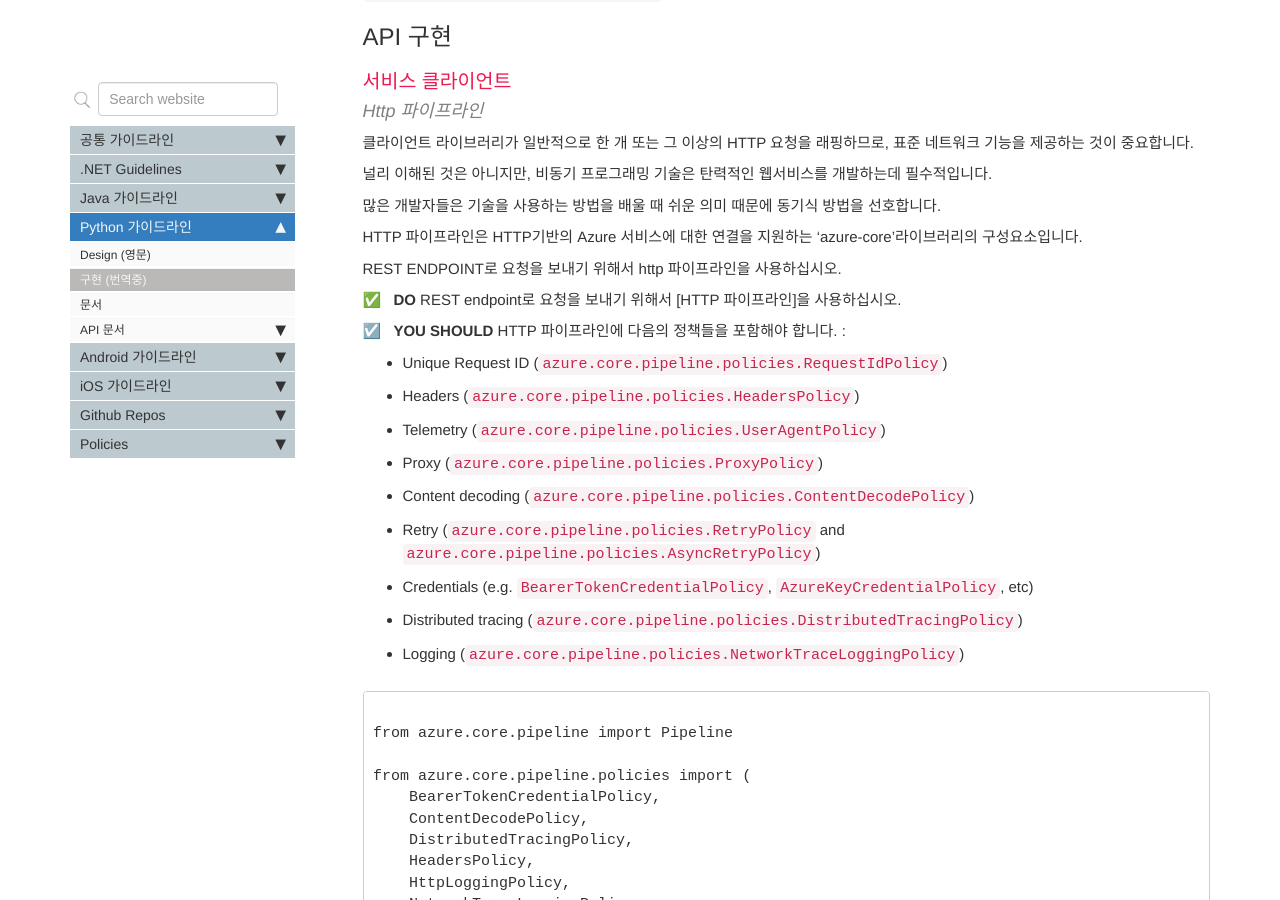
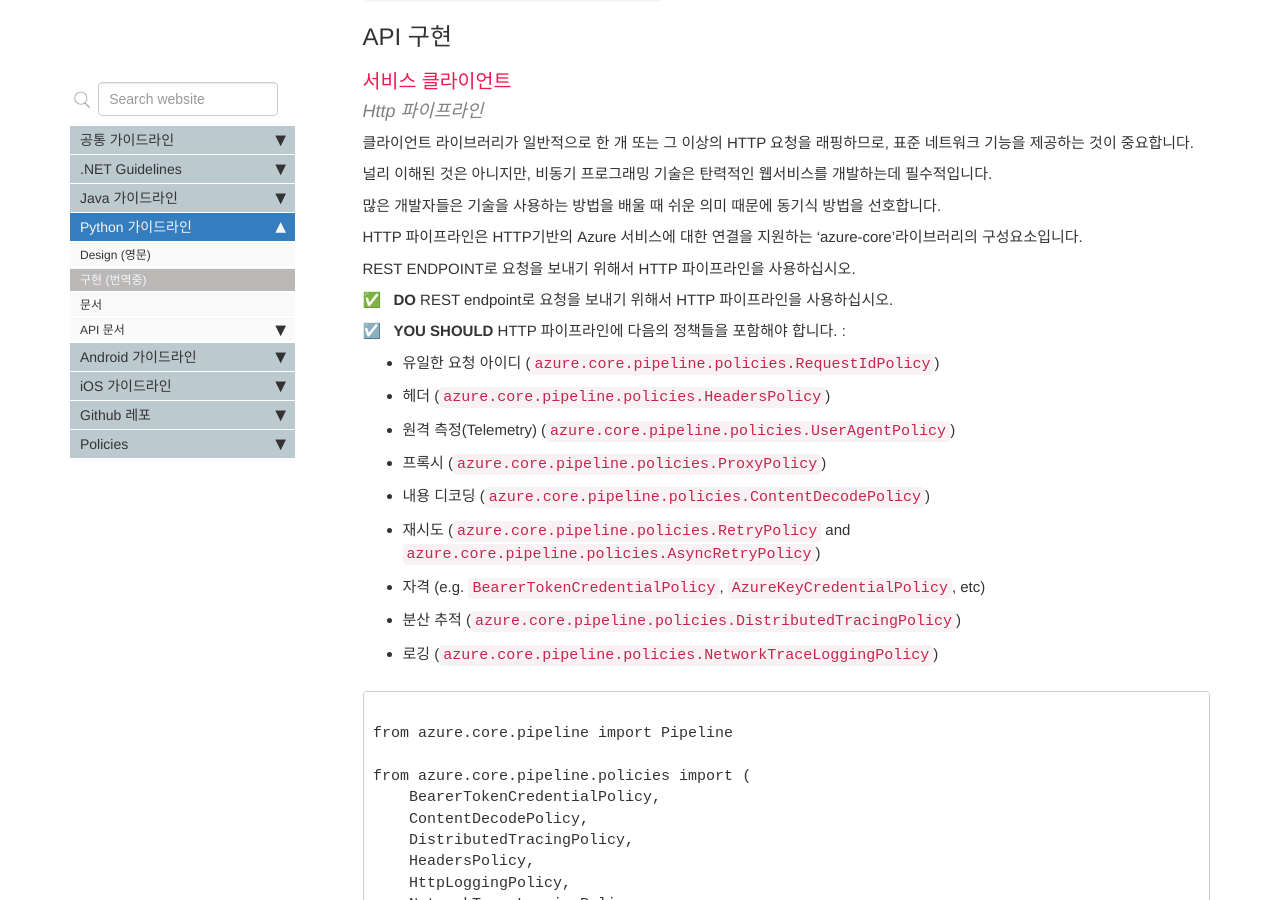
Before and after one commit to Azure/azure-sdk-korean, a Jekyll site: the page built from docs/python/implementation.md, in a window 1280 px wide and 900 px high, scrolled down 811 px. Built offline with Jekyll 4.4.1, drawn with Linux system fonts in a browser that asks for light colours; comment, search, counter and statistics services are not loaded; some of the changed text lies outside the part shown.

Commit message:
translation python implemention.md

````diff
--- a/_data/sidebars/general_sidebar.yml
+++ b/_data/sidebars/general_sidebar.yml
@@ -106,7 +106,7 @@ entries:
         url: /ios_design.html
       - title: Implementation (영문)
         url: /ios_implementation.html
-  - title: Github Repos
+  - title: Github 레포
     folderitems:
       - title: Guidelines Contributions (영문)
         url: /policies_adoption.html
--- a/docs/python/implementation.md
+++ b/docs/python/implementation.md
@@ -11,7 +11,6 @@ sidebar: general_sidebar
 ### 서비스 클라이언트
 
 #### Http 파이프라인
-
 <!-- Since the client library generally wraps one or more HTTP requests, it's important to support standard network capabilities. Although not widely understood, asynchronous programming techniques are essential in developing resilient web services. Many developers prefer synchronous method calls for their easy semantics when learning how to use a technology. The HTTP pipeline is a component in the `azure-core` library that assists in providing connectivity to HTTP-based Azure services. -->
 
 <!-- translation by @hdddhdd -->
@@ -23,21 +22,18 @@ sidebar: general_sidebar
 
 HTTP 파이프라인은 HTTP기반의 Azure 서비스에 대한 연결을 지원하는 'azure-core'라이브러리의 구성요소입니다.
 
-
-
 <!-- {% include requirement/MUST id="python-network-http-pipeline" %} use the [HTTP pipeline] to send requests to service REST endpoints. -->
 
-
-REST ENDPOINT로 요청을 보내기 위해서 http 파이프라인을 사용하십시오.
+REST ENDPOINT로 요청을 보내기 위해서 HTTP 파이프라인을 사용하십시오.
 
 <!-- translation by @hdddhdd -->
-{% include requirement/MUST id="python-network-http-pipeline" %}  REST endpoint로 요청을 보내기 위해서 [HTTP 파이프라인]을 사용하십시오.
+{% include requirement/MUST id="python-network-http-pipeline" %}  REST endpoint로 요청을 보내기 위해서 HTTP 파이프라인을 사용하십시오.
 
 <!-- {% include requirement/SHOULD id="python-network-use-policies" %} include the following policies in the HTTP pipeline: -->
 
 {% include requirement/SHOULD id="python-network-use-policies" %} HTTP 파이프라인에 다음의 정책들을 포함해야 합니다. :
 
-- Unique Request ID (`azure.core.pipeline.policies.RequestIdPolicy`)
+<!-- - Unique Request ID (`azure.core.pipeline.policies.RequestIdPolicy`)
 - Headers (`azure.core.pipeline.policies.HeadersPolicy`)
 - Telemetry (`azure.core.pipeline.policies.UserAgentPolicy`)
 - Proxy (`azure.core.pipeline.policies.ProxyPolicy`)
@@ -45,7 +41,18 @@ REST ENDPOINT로 요청을 보내기 위해서 http 파이프라인을 사용하
 - Retry (`azure.core.pipeline.policies.RetryPolicy` and `azure.core.pipeline.policies.AsyncRetryPolicy`)
 - Credentials (e.g. `BearerTokenCredentialPolicy`, `AzureKeyCredentialPolicy`, etc)
 - Distributed tracing (`azure.core.pipeline.policies.DistributedTracingPolicy`)
-- Logging (`azure.core.pipeline.policies.NetworkTraceLoggingPolicy`)
+- Logging (`azure.core.pipeline.policies.NetworkTraceLoggingPolicy`) -->
+
+- 유일한 요청 아이디 (`azure.core.pipeline.policies.RequestIdPolicy`)
+- 헤더 (`azure.core.pipeline.policies.HeadersPolicy`)
+- 원격 측정(Telemetry) (`azure.core.pipeline.policies.UserAgentPolicy`)
+- 프록시 (`azure.core.pipeline.policies.ProxyPolicy`)
+- 내용 디코딩 (`azure.core.pipeline.policies.ContentDecodePolicy`)
+- 재시도 (`azure.core.pipeline.policies.RetryPolicy` and `azure.core.pipeline.policies.AsyncRetryPolicy`)
+- 자격 (e.g. `BearerTokenCredentialPolicy`, `AzureKeyCredentialPolicy`, etc)
+- 분산 추적 (`azure.core.pipeline.policies.DistributedTracingPolicy`)
+- 로깅 (`azure.core.pipeline.policies.NetworkTraceLoggingPolicy`)
+
 
 ```python
 
@@ -115,7 +122,14 @@ Azure SDK [Architecture Board]로 제안된 정책을 검토하십시오.
 -->
 
 {% include requirement/MUST id="python-custom-policy-base-class" %}  네트워크 호출이 필요한 경우에는 [HTTPPolicy](https://azuresdkdocs.blob.core.windows.net/$web/python/azure-core/1.9.0/azure.core.pipeline.policies.html#azure.core.pipeline.policies.HTTPPolicy)/[AsyncHTTPPolicy](https://azuresdkdocs.blob.core.windows.net/$web/python/azure-core/1.9.0/azure.core.pipeline.policies.html#azure.core.pipeline.policies.AsyncHTTPPolicy)을 파생시키십시오. 네크워크 호출이 필요하지 않은 경우에는 [SansIOHTTPPolicy](https://azuresdkdocs.blob.core.windows.net/$web/python/azure-core/1.9.0/azure.core.pipeline.policies.html#azure.core.pipeline.policies.SansIOHTTPPolicy).을 파생시키십시오.
+
+
 {% include requirement/MUST id="python-custom-policy-thread-safe" %} custom policies를 위해 스레드 안정성을 보장하십시오. A practical consequence of this is that you should keep any per-request or connection bookkeeping data in the context rather than in the policy instance itself.
+
+이의 타당한 결과는 당신이 정책 예시 자체 안에서라기 보다는
+ context안의 어떤 per-request 또는 연결 bookkeeping data를 해야한다는 것이다.
+
+
 
 
 {% include requirement/MUST id="python-pipeline-document-policies" %} document any custom policies in your package. The documentation should make it clear how a user of your library is supposed to use the policy.
````
Also changed, not shown: Gemfile.lock.
